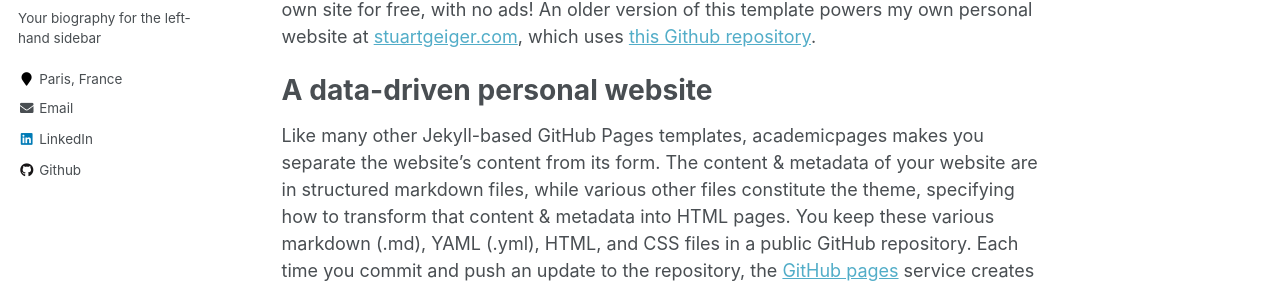
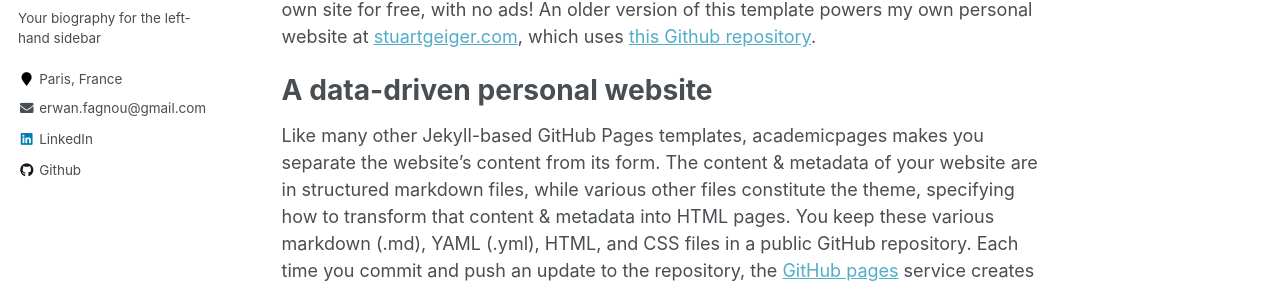
Before and after one commit to ErwanFagnou/erwanfagnou.github.io, a Jekyll site: the page built from _pages/about.md, in a window 1280 px wide. Shown: the part 407-695 px from the top of the page. Built offline with Jekyll 4.4.1, drawn with Linux system fonts in a browser that asks for light colours.

Commit message:
display full email

```diff
--- a/_includes/author-profile.html
+++ b/_includes/author-profile.html
@@ -32,7 +32,8 @@
         <li><a href="{{ author.uri }}"><i class="fas fa-fw fa-link" aria-hidden="true"></i> {{ site.data.ui-text[site.locale].website_label | default: "Website" }}</a></li>
       {% endif %}
       {% if author.email %}
-        <li><a href="mailto:{{ author.email }}"><i class="fas fa-fw fa-envelope" aria-hidden="true"></i> {{ site.data.ui-text[site.locale].email_label | default: "Email" }}</a></li>
+<!--        <li><a href="mailto:{{ author.email }}"><i class="fas fa-fw fa-envelope" aria-hidden="true"></i> {{ site.data.ui-text[site.locale].email_label | default: "Email" }}</a></li>-->
+        <li><a href="mailto:{{ author.email }}"><i class="fas fa-fw fa-envelope" aria-hidden="true"></i> {{ author.email }}</a></li> <!--custom-->
       {% endif %}
       {% if author.keybase %}
         <li><a href="https://keybase.io/{{ author.keybase }}"><i class="fas fa-fw fa-key" aria-hidden="true"></i> Keybase</a></li>
```
